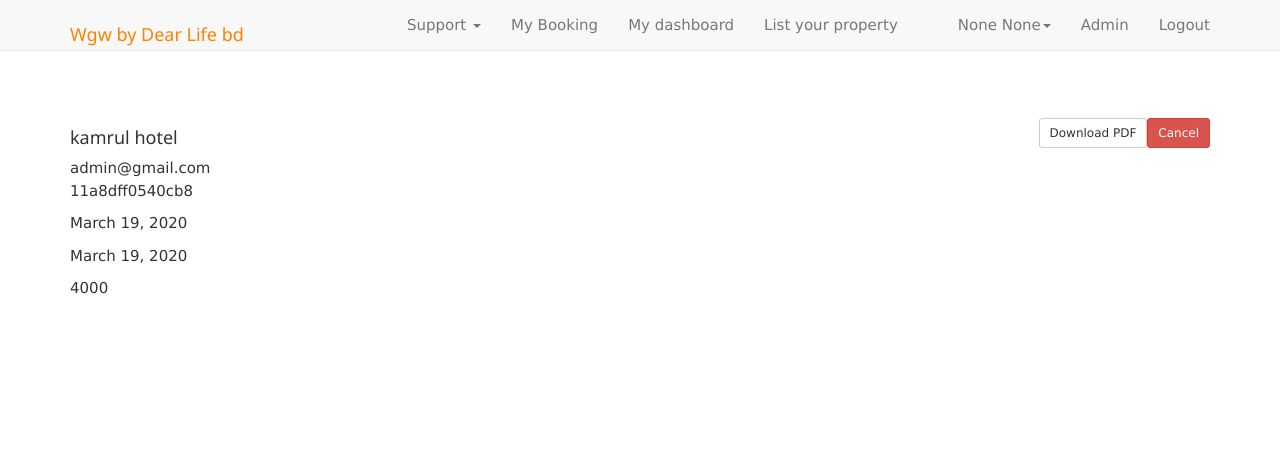
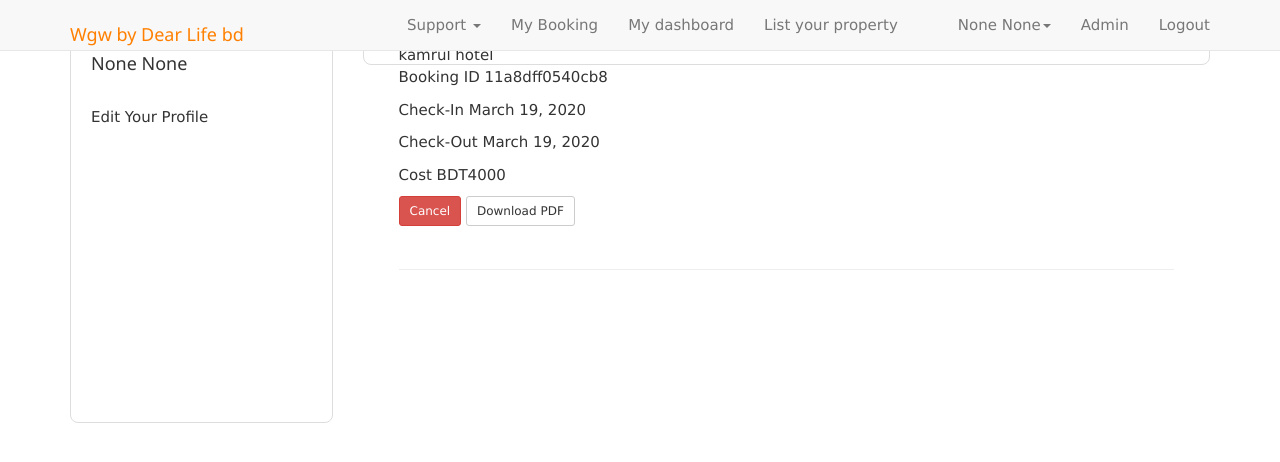
Before and after one commit to Moshiurmamun/online-booking, a Django app: page /booking/mybooking/ in a window 1280 px wide. Shown: the top 462 px of the page. Run offline with Django 3.2, Linux system fonts and the light colour scheme; a user stored in the database is signed in; data comes from the database, SQL or seed files in the repository; some libraries are stand-ins or nearby versions.

Commit message:
Add files via upload

```diff
--- a/booking/templates/booking/mybooking.html
+++ b/booking/templates/booking/mybooking.html
@@ -1,33 +1,59 @@
 {% extends 'base.html' %}
+{% load static %}
+{% block content %}
+<br>
+<div class="container fluid mt-5 ">
+    <div class="row">
 
-{% block content %}
-<div class="container">
-    <div class="row" style="margin-top:50px">
-        <div class="col-lg-12">
-
-<br>
-<br>
-<br>
-{% for book in booking %}
+        <div class="col-lg-3">
+                <div class="card" style="padding:20px;border: 1px solid #ddd; border-radius:8px; height:400px">
 
 
-            <a class="btn btn-sm btn-danger pull-right" href="{% url 'booking:cancelbooking' book.id %}">Cancel</a>
-            <a  class="btn btn-sm btn-default pull-right" href="{% url 'booking:gpdf' book.id %}">Download PDF</a>
-            <h5>{{ book.hotel.name }}</h5>
-            {{ user }}
-            <p>{{ book.invoice }}</p>
-            <p>{{ book.checkin }}</p>
-            <p>{{ book.checkout }}</p>
-            <p>{{ book.totalcost }}</p>
+                        <h5>{{ user.firstname }} {{ user.lastname }}</h5>
 
 
 
+                        {% if user.image %}
+                        <img src="{{ user.image.url }}" class="rounded-circle" style="height:190px;width:200px">
+                        {% endif %}
 
 
-            {% endfor %}
+                        <br>
+                        <a href="{% url 'accounts:change-basic-info' %}">Edit Your Profile</a>
+
+
+                </div>
+
+
+
+        </div> <!-- ======= End Left coloumn ======== -->
+
+
+        <!-- Start right column -->
+             <div class="col-lg-9">
+                 <div class="card" style="border: 1px solid #ddd; border-radius:8px; padding:20px">
+                     <div class="col-lg-12">
+
+                     {% for book in booking %}
+
+                       <a>{{ book.hotel.name }}</a>
+                        <p>Booking ID {{ book.invoice }}</p>
+                        <p>Check-In {{ book.checkin }}</p>
+                        <p>Check-Out {{ book.checkout }}</p>
+                        <p>Cost BDT{{ book.totalcost }}</p>
+                        <a  class="btn btn-sm btn-danger" href="{% url 'booking:cancelbooking' book.id %}">Cancel</a>
+                        <a  class="btn btn-sm btn-default " href="{% url 'booking:gpdf' book.id %}">Download PDF</a>
+
+
+                        <br>
+                        <br>
+                         <hr>
+                        {% endfor %}
+                    </div>
+                    </div>
+                </div>
+
+         </div>
+</div>
 
 {% endblock content %}
-        </div>
-
-    </div>
-</div>
```
Also changed, not shown: booking/templates/booking/booking.html (+13 -9 lines), booking/templates/booking/notifications.html (added, +98 -0 lines).
